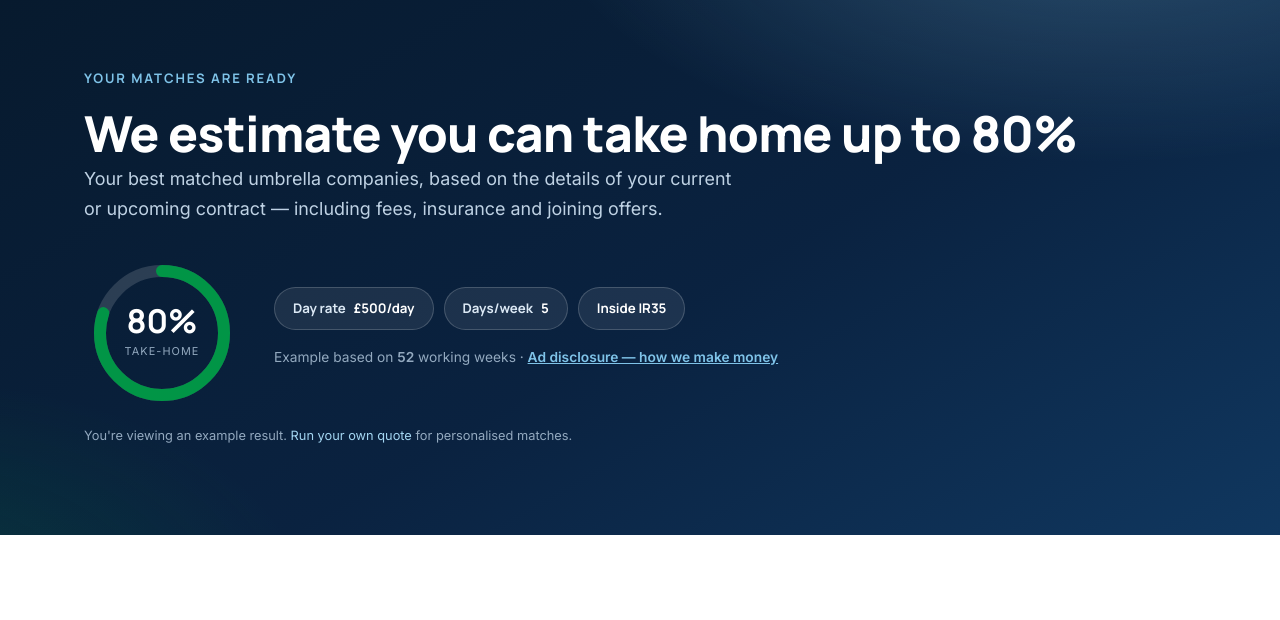
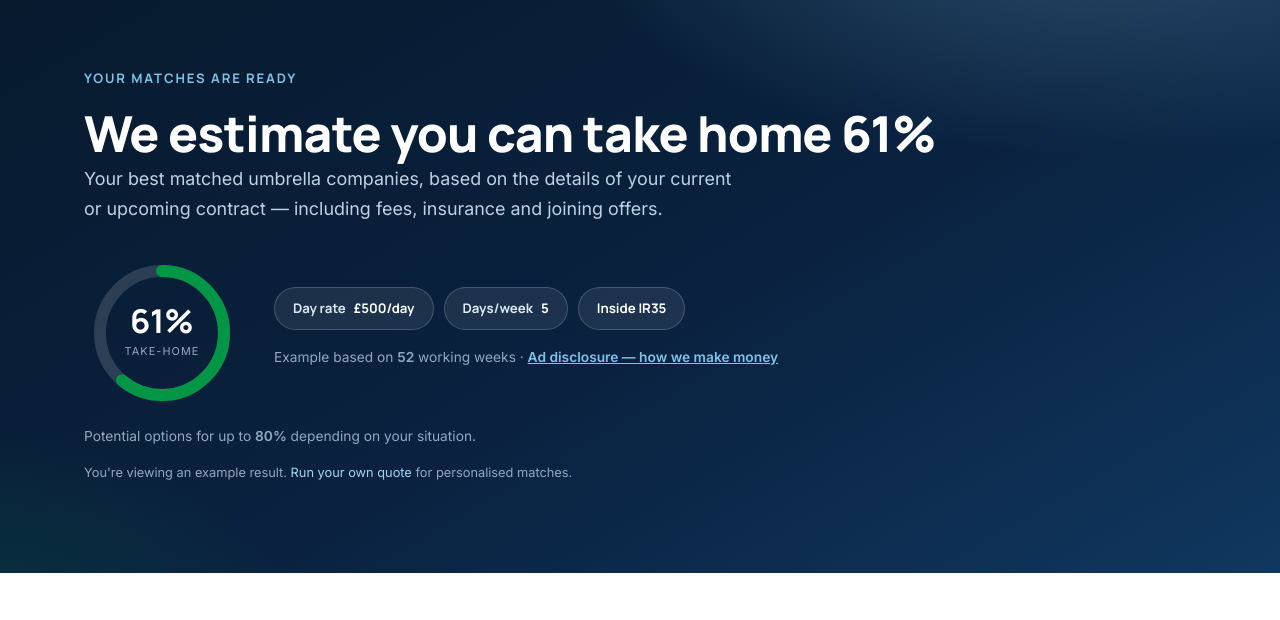
Before and after one commit to sites-lmt/findumbrella.co.uk-site, a plain HTML site: page results/index.html in a window 1280 px wide. Shown: the part 121-741 px from the top of the page. Drawn offline with Linux system fonts and the light colour scheme.

Commit message:
The results page leads with the self-employed figure the first email quotes, and keeps the higher options as a quiet line beneath it

```diff
--- a/js/results.js
+++ b/js/results.js
@@ -231,12 +231,33 @@
     return pct == null ? 0 : pct;
   }
 
-  /* ======== HERO ======== */
-  const best = Math.round(Math.max.apply(null, PROVIDERS.map(pctFor)));
+  /* ======== HERO ========
+     Two figures, and they answer different questions.
+
+     The **hero** is the self-employed route (`se`), because that is the one the
+     first email recommends and quotes a percentage for. It used to show the best
+     of *all* the columns, which is the Ltd route — so the page promised 80% and
+     the email that arrived minutes later said 63%. Two numbers for one quote, in
+     writing, both from us.
+
+     The higher figure has not gone anywhere: it is the quiet line underneath,
+     where "up to" belongs. That is a real option for some people, and it is not
+     the headline claim. */
+  const band = bandFor(dayRate);
+  const sePct = Math.round(band.se == null ? 0 : band.se);
+  const bestPct = Math.round(Math.max.apply(null, PROVIDERS.map(pctFor)));
+  // A quote that could not be worked out says nothing rather than "£0 take-home".
+  const heroPct = sePct || bestPct;
   const fmtMoney = (n) => "£" + Math.round(n).toLocaleString("en-GB");
 
-  document.getElementById("heroPct").textContent = best + "%";
-  document.getElementById("ringPct").textContent = best + "%";
+  document.getElementById("heroPct").textContent = heroPct + "%";
+  document.getElementById("ringPct").textContent = heroPct + "%";
+  const optionEl = document.getElementById("optionPct");
+  const optionLine = document.getElementById("optionLine");
+  if (optionEl) optionEl.textContent = bestPct + "%";
+  // Hidden unless there is genuinely something higher to say. "Up to" below the
+  // figure it is already showing is noise, and a claim without a ceiling is worse.
+  if (optionLine) optionLine.hidden = bestPct <= heroPct;
   document.getElementById("factRate").textContent = quote.rateType === "Hourly"
     ? fmtMoney(num(quote.hourRate)) + "/hr" : fmtMoney(num(quote.dayRate)) + "/day";
   document.getElementById("factDays").textContent = days;
@@ -253,14 +274,14 @@
      the time they see it is a number nobody watched. */
   function animateHero() {
     requestAnimationFrame(() => {
-      document.getElementById("ringBar").style.strokeDashoffset = String(390 * (1 - best / 100));
+      document.getElementById("ringBar").style.strokeDashoffset = String(390 * (1 - heroPct / 100));
     });
     const el = document.getElementById("heroPct");
     let n = 0;
-    const step = Math.max(1, Math.round(best / 22));
+    const step = Math.max(1, Math.round(heroPct / 22));
     const t = setInterval(() => {
       n += step;
-      if (n >= best) { n = best; clearInterval(t); }
+      if (n >= heroPct) { n = heroPct; clearInterval(t); }
       el.textContent = n + "%";
     }, 34);
   }
--- a/results/index.html
+++ b/results/index.html
@@ -111,7 +111,7 @@
 <section class="results-hero">
   <div class="container">
     <span class="eyebrow on-dark">Your matches are ready</span>
-    <h1>We estimate you can take home up to <span id="heroPct">—</span></h1>
+    <h1>We estimate you can take home <span id="heroPct">—</span></h1>
     <p class="lead">Your best matched umbrella companies, based on the details of your current or upcoming contract — including fees, insurance and joining offers.</p>
 
     <div class="result-ring">
@@ -135,6 +135,12 @@
         </p>
       </div>
     </div>
+    <!-- The higher figures are real, and they are a different structure to the one
+         the headline quotes — so they are said quietly, and only when they are
+         actually higher. See the HERO block in js/results.js. -->
+    <p id="optionLine" style="margin-top:14px; font-size:0.86rem; color:#93a9bf;" hidden>
+      Potential options for up to <b id="optionPct">—</b> depending on your situation.
+    </p>
     <p class="disclaimer on-dark" id="demoNote" hidden style="color:#93a9bf;">You're viewing an example result. <a href="../quote/" style="color:#a3d5f1;">Run your own quote</a> for personalised matches.</p>
   </div>
 </section>
```
